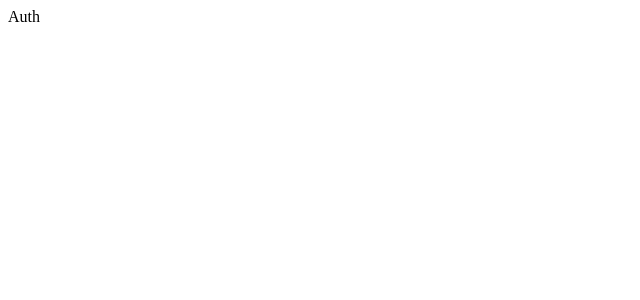
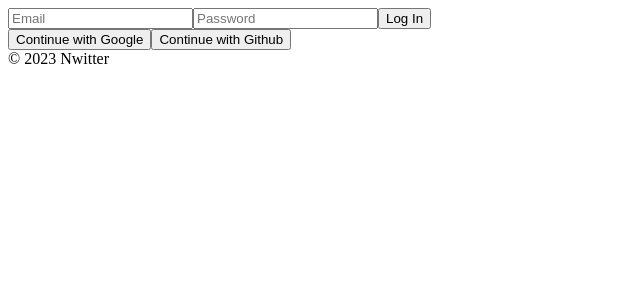
Before and after one commit to hyeonw8/nwitter, a React (Create React App) app: page / in a window 1280 px wide. Shown: the top 300 px of the page, without its empty margins (0-640 px from the left). Built offline with nearby package versions, Linux system fonts and the light colour scheme; no server answers.

Commit message:
second commit

```diff
--- /dev/null
+++ b/jsconfig.json
@@ -0,0 +1,6 @@
+{
+    "compilerOptions": {
+        "baseUrl": "src"
+    },
+    "include": ["src"]
+}
--- a/src/components/App.js
+++ b/src/components/App.js
@@ -1,8 +1,15 @@
-import React from "react";
+import React, { useState } from "react";
 import AppRouter from "./Router";
+import {authService} from "fbase";
 
 function App() {
-  return <AppRouter />;
+  const [isLoggedIn, setIsLoggedIn] = useState(authService.currentUser);
+  return (
+    <>
+    <AppRouter isLoggedIn={isLoggedIn} />
+  <footer>&copy; {new Date().getFullYear()} Nwitter</footer>
+    </>
+  );
 }
 
 export default App;
--- a/src/components/Router.js
+++ b/src/components/Router.js
@@ -3,8 +3,7 @@
 import Auth from "../routes/Auth";
 import Home from "../routes/Home";
 
-const AppRouter = () => {
-    const [isLoggedIn, setIsLoggedIn] = useState(false);
+const AppRouter = ({ isLoggedIn }) => {
     return (
         <Router>
             <Switch>
--- /dev/null
+++ b/src/fbase.js
@@ -0,0 +1,14 @@
+import {initializeApp} from "firebase/app";
+import {getAuth} from "firebase/auth";
+
+const firebaseConfig = {
+    apiKey: process.env.REACT_APP_API_KEY,
+    authDomain: process.env.REACT_APP_AUTH_DOMIAN,
+    projectId: process.env.REACT_APP_PROJECT_ID,
+    storageBucket: process.env.REACT_APP_STORAGE_BUCKET,
+    messagingSenderId: process.env.REACT_APP_MESSAGIN_ID,
+    appId: process.env.REACT_APP_APP_ID,
+  };
+
+  const app = initializeApp(firebaseConfig);
+  export const authService = getAuth();
--- a/src/routes/Auth.js
+++ b/src/routes/Auth.js
@@ -1,4 +1,34 @@
-import React from "react";
+import React, { useState } from "react";
 
-const Auth = () => <span>Auth</span>;
+const Auth = () => {
+    const [email, setEmail] = useState("");
+    const [password, setPassword] = useState("");
+    const onchange = (event) => {
+        const {
+            target: {name, value},
+        } = event;
+        if (name === "email") {
+            setEmail(value);
+        } else if (name === "password") {
+            setPassword(value);
+        }
+    };
+    const onSubmit = (event) => {
+        event.preventDefault();
+    };
+    return (
+        <div>
+            <form onSubmit={onSubmit}>
+                <input name="email" type="text" placeholder="Email" required value={email} onChange={onchange} />
+                <input name="password" type="password" placeholder="Password" required value={password} onChange={onchange} />
+                <input type="submit" value="Log In" />
+            </form>
+            <div>
+                <button>Continue with Google</button>
+                <button>Continue with Github</button>
+            </div>
+    </div>
+    );
+}
+
 export default Auth;
```
